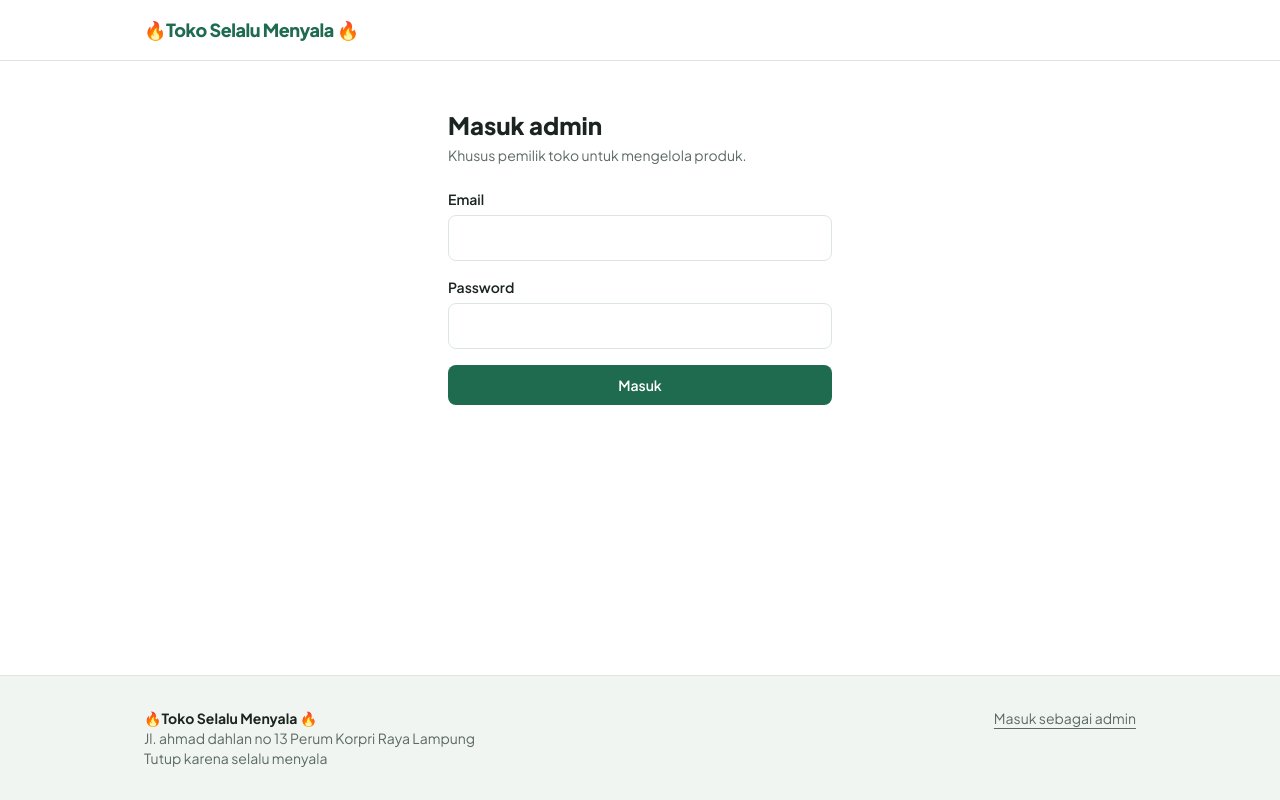
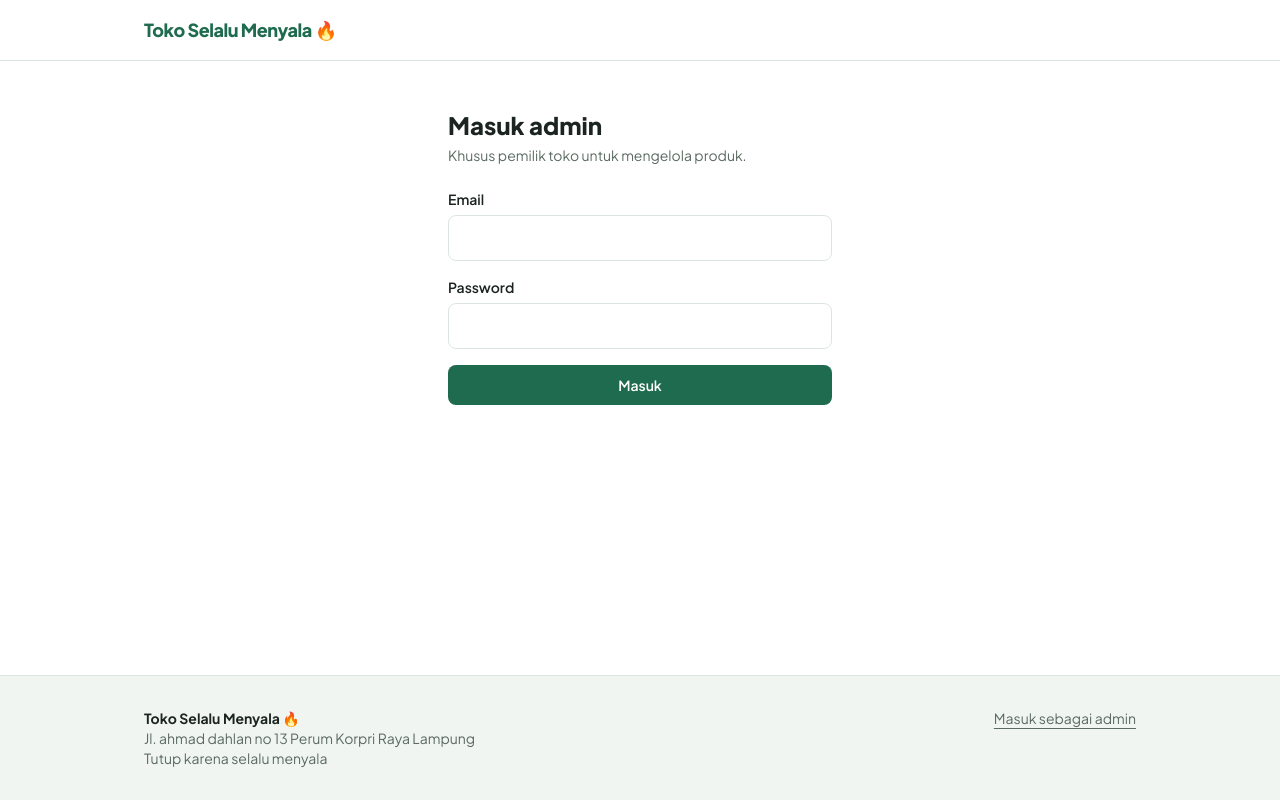
Before and after one commit to Alamabd/katalog-umkm, a Next.js app: page /admin/login in a window 1280 px wide. Built offline with nearby package versions, Linux system fonts and the light colour scheme.

Commit message:
US-12: favicon

```diff
--- a/app/layout.jsx
+++ b/app/layout.jsx
@@ -24,6 +24,7 @@ export default function RootLayout({ children }) {
           href="https://fonts.googleapis.com/css2?family=Plus+Jakarta+Sans:wght@400;600;700;800&display=swap"
         />
         <link rel="apple-touch-icon" href="/icons/icon-192.png" />
+        <link rel="icon" type="image/png" href="/favicon.png" />
       </head>
       <body className="flex min-h-screen flex-col font-sans antialiased">
         <Header />
--- a/lib/toko.js
+++ b/lib/toko.js
@@ -1,6 +1,6 @@
 // Identitas toko. Ganti dengan data usahamu (lihat lembar kustomisasi).
 export const toko = {
-  nama: "🔥Toko Selalu Menyala 🔥",
+  nama: "Toko Selalu Menyala 🔥",
   tagline: "Toko menyala terus dan tak pernah padam.",
   // Format internasional tanpa tanda + dan tanpa angka 0 di depan. Contoh: 6281234567890
   nomorWhatsApp: "6283152942468",
```
